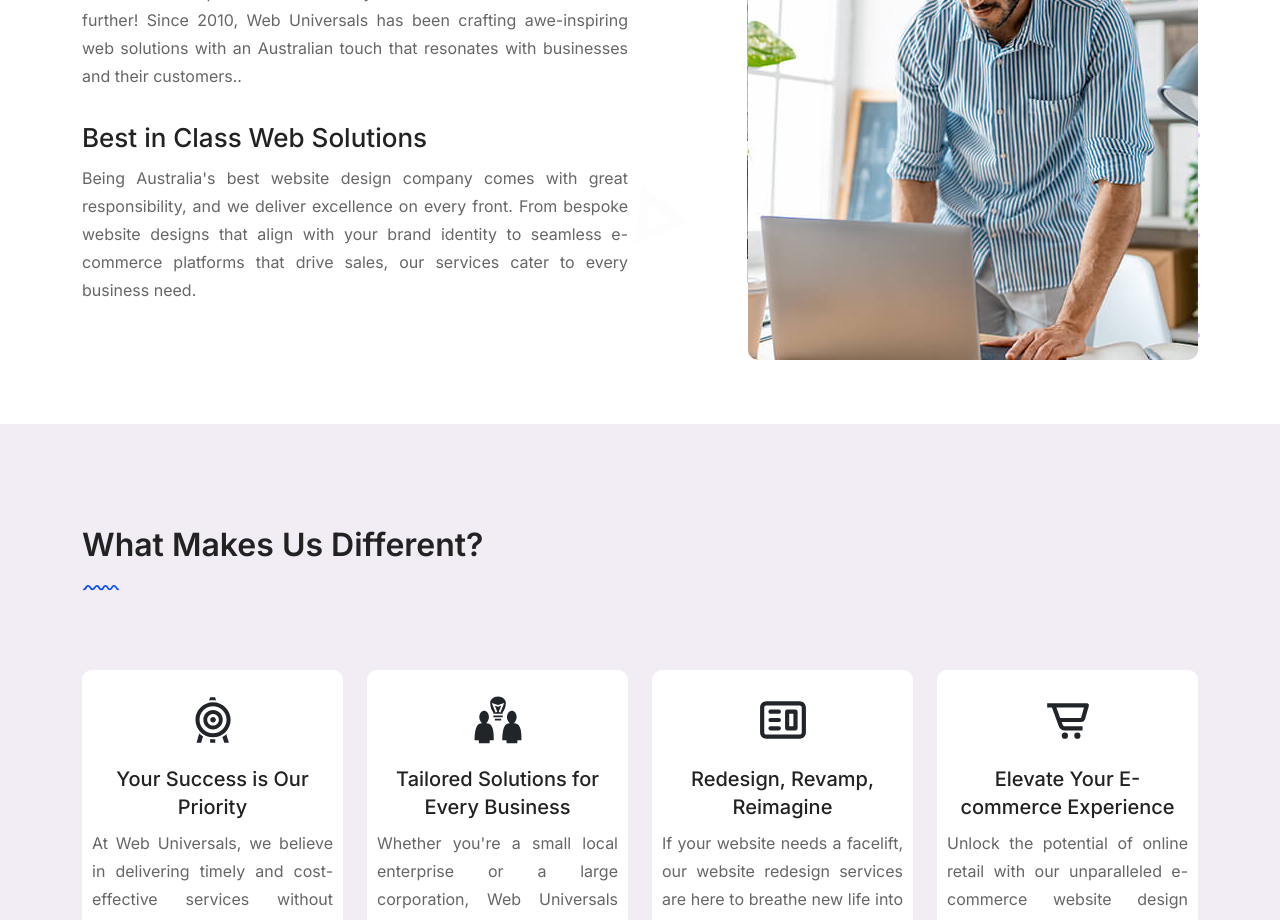
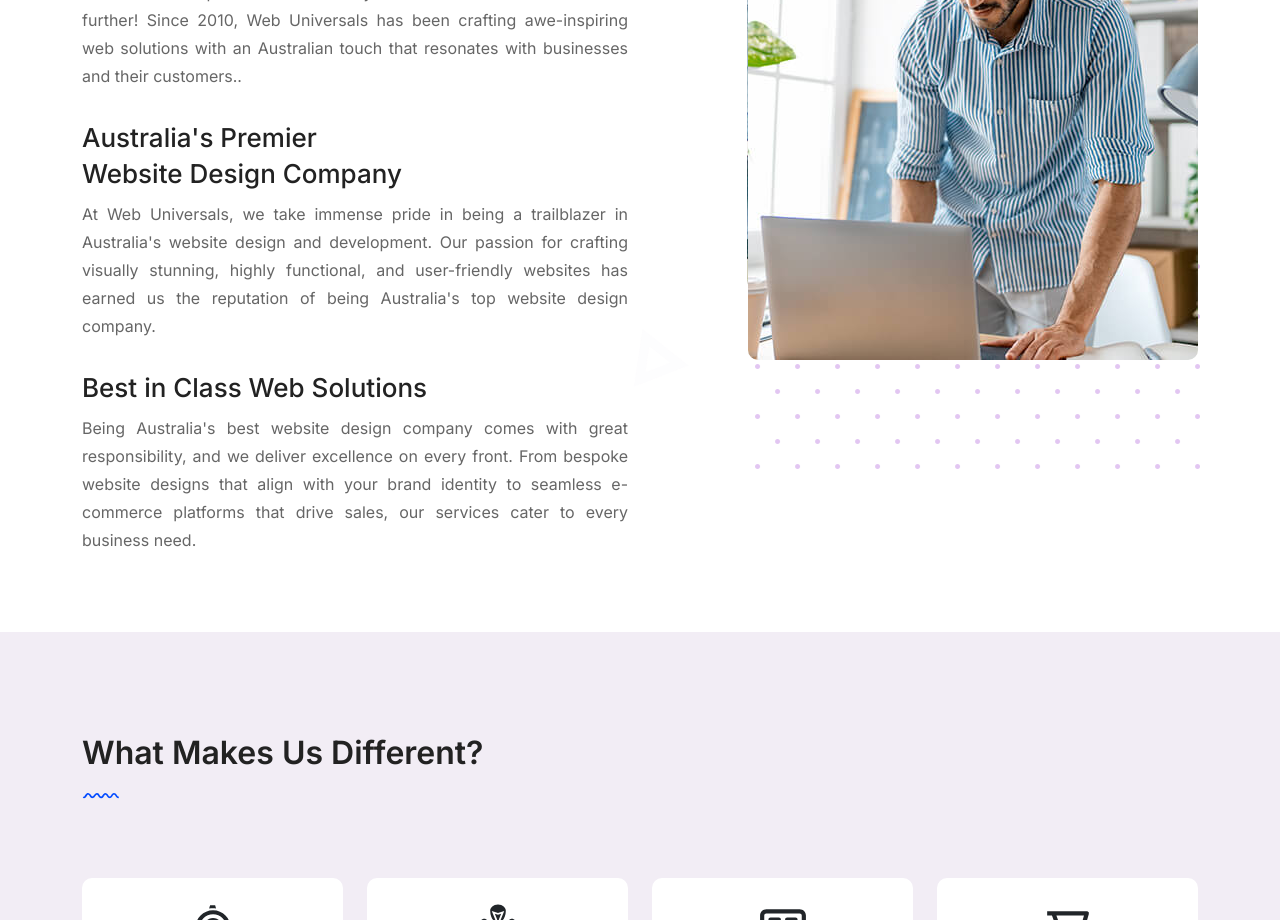
Before and after one commit to webuniversalsDesign/WebuniversalsAustralia, a Next.js app: page / in a window 1280 px wide. Shown: the part 1220-2140 px from the top of the page. Built offline with nearby package versions, Linux system fonts and the light colour scheme.

Commit message:
updating html

```diff
--- a/pages/index.jsx
+++ b/pages/index.jsx
@@ -202,10 +202,10 @@
                 Are you looking for a website that reflects the true spirit of your business and captures the hearts of your Australian audience? Look no further! Since 2010, Web Universals has been crafting awe-inspiring web solutions with an Australian touch that resonates with businesses and their customers..
                 </p>
 
-                {/* <h3>Australia's Premier <br/> Website Design Company </h3>
+                <h3>Australia's Premier <br/> Website Design Company </h3>
                 <p>
                 At Web Universals, we take immense pride in being a trailblazer in Australia's website design and development. Our passion for crafting visually stunning, highly functional, and user-friendly websites has earned us the reputation of being Australia's top website design company.
-                </p> */}
+                </p>
 
                 <h3>Best in Class Web Solutions </h3>
                 <p>
```
